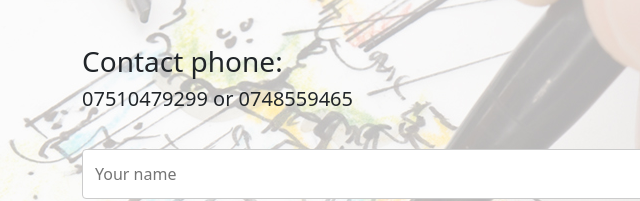
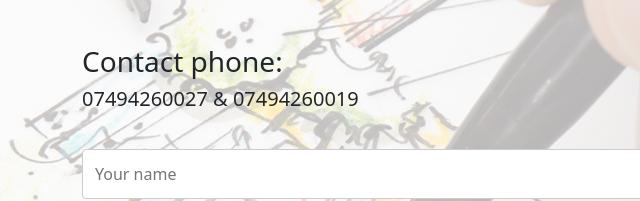
Before and after one commit to Riley142/pimp-my-garden, a plain HTML site: page index.html in a window 1280 px wide. Shown: the part 6799-7000 px from the top of the page, 258-898 px from the left. Drawn offline with nearby package versions, Linux system fonts and the light colour scheme.

Commit message:
Update index.html

```diff
--- a/index.html
+++ b/index.html
@@ -261,7 +261,7 @@
     <div class="contactform">
       <h2 class="sectionHeader">Contact Us</h2>
       <h3>Contact phone:</h3>
-      <h5>07510479299 or 0748559465</h5>
+      <h5>07494260027 & 07494260019</h5>
       <form action="https://formsubmit.co/pimpmygardenmanchester@gmail.com" method="POST">
         <label for="name"></label>
         <input type="text" id="name" name="name" placeholder="Your name">
```
